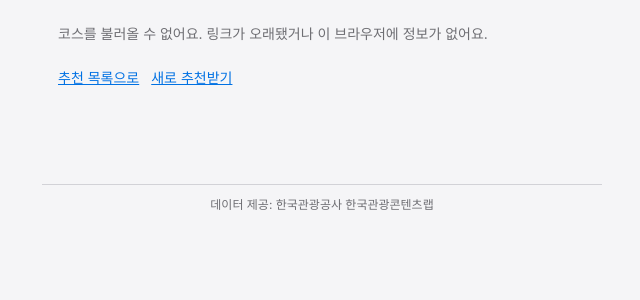
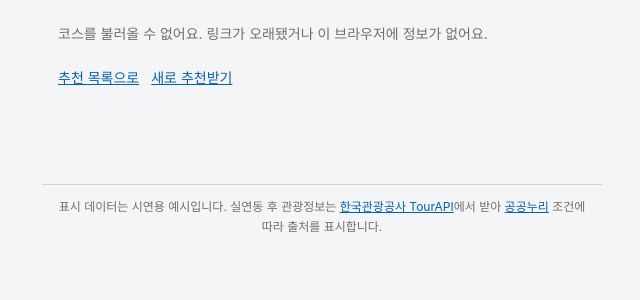
Before and after one commit to KWONSEOK02/tripfilter-frontend, a Next.js app: page /course/1 in a window 1280 px wide. Shown: the top 300 px of the page, without its empty margins (318-958 px from the left). Built offline with nearby package versions, Linux system fonts and the light colour scheme.

Commit message:
✨feat: 출처 표기에 하이퍼링크를 넣고 링크 대비 보강
mock 데이터를 한국관광공사 제공으로 적지 않고 TourAPI와 공공누리 링크를 둔다. 캔버스 위 링크는 4.5:1을 넘도록 진한 강조색을 쓴다.

Co-authored-by: KWONSEOK02 <gwonseok02@gmail.com>

```diff
--- a/src/app/globals.css
+++ b/src/app/globals.css
@@ -53,8 +53,7 @@
      글자 크기 선언마다 짝이 되는 행간을 같은 줄에 둠 */
   --lh-28: 28px; /* 22 제목 */
   --lh-24: 24px; /* 16 입력, 버튼 */
-  --lh-20: 20px; /* 14 본문, 13 보조 */
-  --lh-16: 16px; /* 12 푸터 */
+  --lh-20: 20px; /* 14 본문, 13 보조, 12 푸터 */
   --fw-regular: 400;
   --fw-semibold: 600;
   --fw-bold: 700;
@@ -141,7 +140,8 @@ button.primary[aria-busy="true"]::after {
   outline-offset: 2px;
 }
 
-a.maplink { display: inline-block; margin-right: var(--space-12); color: var(--c-accent); font-size: var(--fs-14); line-height: var(--lh-20); }
+/* 캔버스 위에서도 쓰이므로 기본 강조색(캔버스 대비 4.31:1)이 아니라 진한 색(5.62:1)을 씀 */
+a.maplink { display: inline-block; margin-right: var(--space-12); color: var(--c-accent-hover); font-size: var(--fs-14); line-height: var(--lh-20); }
 a.plain { color: inherit; text-decoration: none; }
 /* 카드 전체가 링크인 경우. a 는 기본이 inline 이라 블록으로 올려야 카드 형태가 유지됨 */
 a.card { display: block; }
@@ -158,8 +158,10 @@ a.card { display: block; }
 /* 출처 표기 푸터 — 전 화면 노출 (D-5, NFR-DAT-001) */
 footer.attribution {
   max-width: 560px; margin: var(--space-32) auto var(--space-24); padding: var(--space-12) var(--space-16);
-  border-top: 1px solid var(--c-border); color: var(--c-ink-muted); font-size: var(--fs-12); line-height: var(--lh-16); text-align: center;
+  border-top: 1px solid var(--c-border); color: var(--c-ink-muted); font-size: var(--fs-12); line-height: var(--lh-20); text-align: center;
 }
+/* 캔버스 배경 위 12px 글자라 기본 강조색(약 4.3:1) 대신 진한 색으로 4.5:1 이상 확보함 */
+footer.attribution a { color: var(--c-accent-hover); }
 
 /* 입력 검증 오류 (D-4, D-11) */
 p.inputerror {
--- a/src/app/layout.tsx
+++ b/src/app/layout.tsx
@@ -11,8 +11,13 @@ export default function RootLayout({ children }: { children: React.ReactNode })
     <html lang="ko">
       <body>
         {children}
-        {/* 출처 표기는 공공누리 이용 조건상 전 화면 노출 의무임 (D-5, NFR-DAT-001, ADR-002) */}
-        <footer className="attribution">데이터 제공: 한국관광공사 한국관광콘텐츠랩</footer>
+        {/* 출처 표기는 공공누리 이용 조건상 전 화면 노출 의무이고 출처 웹사이트 하이퍼링크를 요구함 (UI-A5, NFR-DAT-001).
+            ponytail: 지금 데이터는 mock 이라 한국관광공사 제공으로 적지 않음. 실연동 회차에 계약 문서 12장의 공공누리 출처표시 문안으로 교체함 */}
+        <footer className="attribution">
+          표시 데이터는 시연용 예시입니다. 실연동 후 관광정보는{" "}
+          <a href="https://api.visitkorea.or.kr/" target="_blank" rel="noreferrer">한국관광공사 TourAPI</a>에서 받아{" "}
+          <a href="https://www.kogl.or.kr/info/license.do" target="_blank" rel="noreferrer">공공누리</a> 조건에 따라 출처를 표시합니다.
+        </footer>
       </body>
     </html>
   );
```
